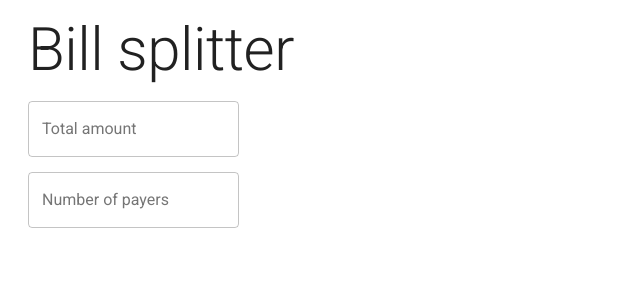
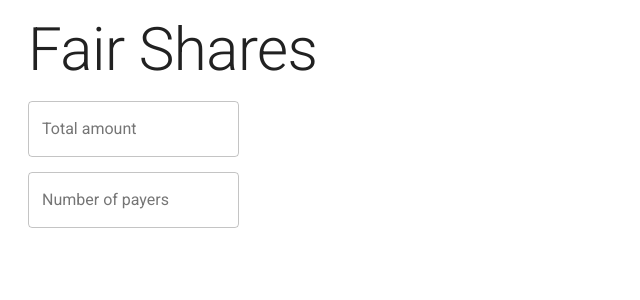
Before and after one commit to digitalronin/bill-splitter, a React (Create React App) app: page / in a window 1280 px wide. Shown: the top 300 px of the page, without its empty margins (0-640 px from the left). Built offline with nearby package versions, Linux system fonts and the light colour scheme.

Commit message:
Change heading to match app. name

```diff
--- a/src/components/Main.js
+++ b/src/components/Main.js
@@ -117,7 +117,7 @@ class Main extends Component {
   render() {
     return (
       <div>
-        <Typography component="h2" variant="h2" gutterBottom>Bill splitter</Typography>
+        <Typography component="h2" variant="h2" gutterBottom>Fair Shares</Typography>
         <div className="headerFields">
           <NumberInput
             label="Total amount"
```
